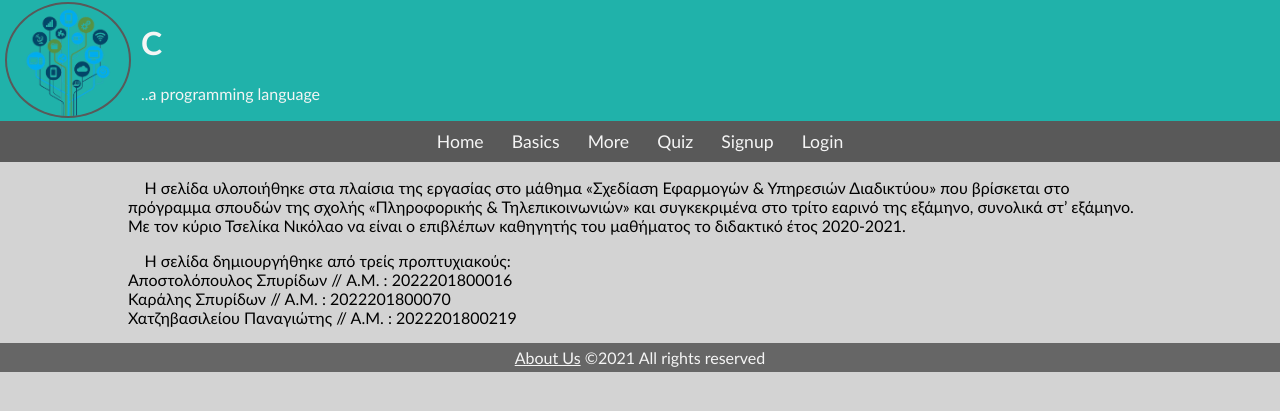
After one commit to SefySP/SuperApp, a PHP site: page /aboutus.html in a window 1280 px wide. The commit adds this page. Shown: the top 411 px of the page. Run offline with PHP 8.4, Linux system fonts and the light colour scheme.

Commit message:
logo & aboutus links, small debugging.

```diff
--- a/Styles/form.css
+++ b/Styles/form.css
@@ -41,6 +41,7 @@
     cursor: pointer;
     text-align: center;
     padding: 3px 10px;
+    margin: 15px;
     font-size: 14px;
     border: 2px solid #E0E0E0;
     border-radius: 8px;
@@ -54,10 +55,13 @@
     transition: all .2s;
 }
 
+#results{
+    margin-bottom: 15px;
+}
+
 ol{
     text-align: left;
     margin: 0% 5%;
-
 }
 
 .display_down{
--- a/Styles/index.css
+++ b/Styles/index.css
@@ -9,15 +9,40 @@ body, html{
     box-sizing: border-box;
 }
 
+/*  WEBTWOANDAHALFCOLOURS
+    header-color: #17252A
+    nav-color: #2B7A78
+    background-color: #3AAFA9
+    hover-color: #DEF2F1
+    letter-color: #FEFFFF
+*/
+
 header{
     grid-area: h;
     background-color: lightseagreen;
     color: whitesmoke;
-    padding: 10px;
+    padding: 2px 5px;
+    text-align: left;
+    display: inline;
+}
+header a{
+    text-decoration: none;
+    color: whitesmoke;
+}
+.header_logo{
+    width: 122px;
+    height: 112px;
+    float: left;
+    border: #595959 solid 2px;
+    border-radius: 50%;
+    margin-right: 10px;
 }
 
 main{
     grid-area: m;
+}
+main a{
+    color: black;
 }
 
 nav{
@@ -32,11 +57,19 @@ aside{
     grid-area: a;
 }
 
+aside a{
+    color: black;
+}
+
 footer{
     grid-area: f;
     background-color: #666666;
     color: whitesmoke;
     padding: 5px;
+}
+
+footer a{
+    color: whitesmoke;
 }
 
 .menu{
@@ -81,10 +114,6 @@ footer{
     margin: 5px;
     padding: 5px;
     margin-bottom:20px;
-}
-
-.aside_links_list a{
-    text-decoration: none;
 }
 
 video{
--- /dev/null
+++ b/aboutus.html
@@ -0,0 +1,60 @@
+<!DOCTYPE html>
+<html lang="en">
+
+<head>
+    <meta charset="UTF-8">
+    <meta http-equiv="X-UA-Compatible" content="IE=edge">
+    <meta name="viewport" content="width=device-width, initial-scale=1.0">
+    <link rel="stylesheet" href="Styles/index.css">
+    <link rel="stylesheet" href="Styles/form.css">
+
+    <script src="Scripts/navbar_function.js"></script>
+
+    <link rel="stylesheet" href="https://cdnjs.cloudflare.com/ajax/libs/font-awesome/4.7.0/css/font-awesome.min.css">
+    <title>SuperApp</title>
+</head>
+
+<body>
+    <div class="container">
+        <header>
+            <a href="index.html">
+                <img src="Media/transparentlogo.png" alt="logo" class="header_logo">
+                <h1>C</h1>
+                <p>..a programming language</p>
+            </a>
+        </header>
+        <nav>
+        <div class="menu" id="navbar">
+            <a href="index.html">Home</a>
+            <a href="basics.html">Basics</a>
+            <a href="more.html">More</a>
+            <a href="quiz.html">Quiz</a>
+            <a href="signup.html">Signup</a>
+            <a href="login.html">Login</a>
+            <a href="javascript:void(0);" class="icon" onclick="showNavbar()">
+                <i class="fa fa-bars"></i>
+            </a>
+        </div>
+        </nav>
+        <main>
+            <article class="article">
+                <p>
+                    &nbsp;&nbsp;&nbsp;&nbsp;Η σελίδα υλοποιήθηκε στα πλαίσια της εργασίας στο μάθημα «Σχεδίαση Εφαρμογών & Υπηρεσιών Διαδικτύου» που βρίσκεται στο πρόγραμμα σπουδών
+                    της σχολής «Πληροφορικής & Τηλεπικοινωνιών» και συγκεκριμένα στο τρίτο εαρινό της εξάμηνο, συνολικά στ’ εξάμηνο. Με τον
+                    κύριο Τσελίκα Νικόλαο να είναι ο επιβλέπων καθηγητής του μαθήματος το διδακτικό έτος 2020-2021.
+                </p>
+                <p>
+                    &nbsp;&nbsp;&nbsp;&nbsp;Η σελίδα δημιουργήθηκε από τρείς προπτυχιακούς:
+                    <br>Αποστολόπουλος Σπυρίδων // A.M. : 2022201800016
+                    <br>Καράλης Σπυρίδων // Α.Μ. : 2022201800070
+                    <br>Χατζηβασιλείου Παναγιώτης // Α.Μ. : 2022201800219
+                </p>
+            </article>
+        </main>
+        <footer>
+            <a href="aboutus.html">About Us</a>
+            &copy;2021 All rights reserved
+        </footer>
+    </div>
+</body>
+</html>
```
Also changed, not shown: basics.html (+9 -8 lines), index.html (+10 -8 lines), login.html (+10 -9 lines), more.html (+9 -8 lines), quiz.html (+12 -12 lines), signup.html (+10 -9 lines), Media/transparentlogo.png (added).
